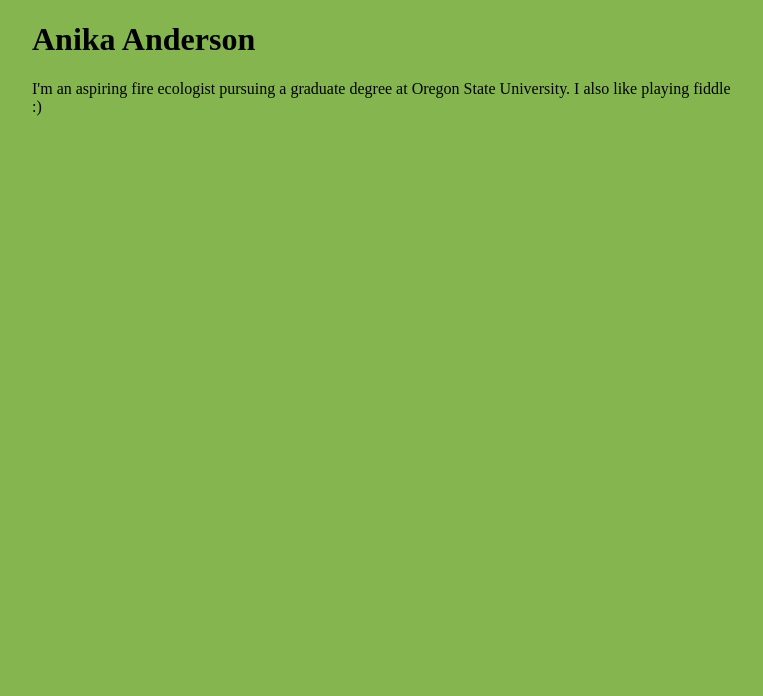
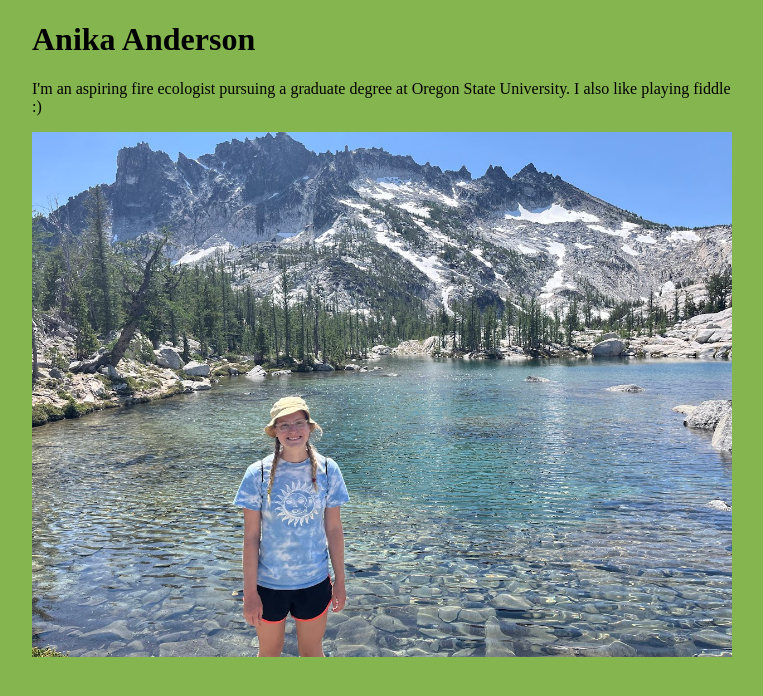
Before and after one commit to anika-anderson/anika-anderson.github.io, a plain HTML site: page index.html in a window 1280 px wide. Shown: the whole page, without its empty margins (258-1021 px from the left). Drawn offline with Linux system fonts and the light colour scheme.

Commit message:
add picture and formatting

```diff
--- a/index.html
+++ b/index.html
@@ -7,5 +7,6 @@
     <body>
         <h1>Anika Anderson</h1>
         <p>I'm an aspiring fire ecologist pursuing a graduate degree at Oregon State University. I also like playing fiddle :)</p>
+	<img src = "profile.jpg">
     </body>
 </html>
--- a/style.css
+++ b/style.css
@@ -4,3 +4,8 @@ body {
     padding: 0px 15px;
     background-color: #85b54e;
 }
+
+img {
+   width: 100%;
+   max-width: 700px;
+}
```
Also changed, not shown: profile.jpg (added).
